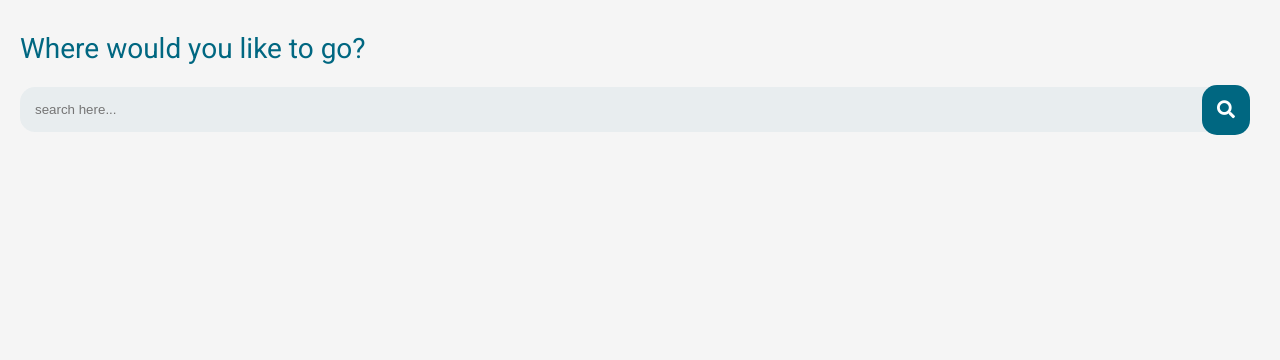
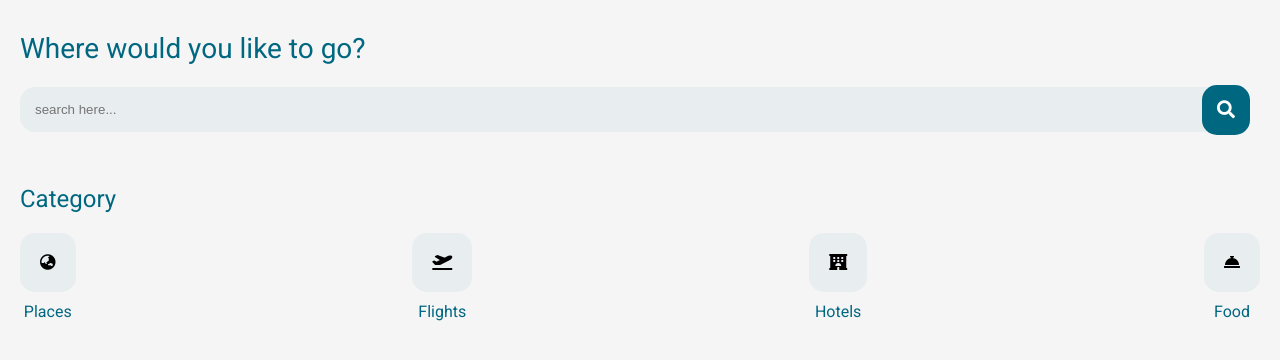
Before and after one commit to mohsenrs/deltaban, a plain HTML site: page index.html in a window 1280 px wide. Shown: the part 124-484 px from the top of the page. Drawn offline with Linux system fonts and the light colour scheme.

Commit message:
category section

```diff
--- a/css/style.css
+++ b/css/style.css
@@ -57,7 +57,6 @@ body {
   border-radius: 15px;
   position: relative;
   left: -10px;
-
 }
 .search__btn i {
   text-align: center;
@@ -65,3 +64,38 @@ body {
   font-size: 18px;
 }
 /* end search css */
+
+/* start category css */
+.category {
+  margin: 50px 20px 30px;
+}
+.category__heading {
+  font-size: 24px;
+  color: var(--primary);
+  margin-bottom: 20px;
+  font-weight: 400;
+}
+.category__items {
+  display: flex;
+  align-items: center;
+  justify-content: space-between;
+}
+.category__item {
+  display: flex;
+  flex-direction: column;
+  align-items: center;
+}
+.category__item p {
+  color: var(--primary);
+  font: 14px;
+}
+.category__icon__holder {
+  background-color: var(--secondary);
+  padding: 20px;
+  border-radius: 15px;
+  margin-bottom: 10px;
+}
+.category__icon__holder:hover {
+  background-color: var(--primary);
+}
+/* end category css */
--- a/index.html
+++ b/index.html
@@ -34,6 +34,42 @@
     </form>
   </section>
 
+  <section class="category">
+    <h4 class="category__heading">Category</h4>
+    <div class="category__items">
+      <div class="category__item">
+        <div class="category__icon__holder">
+          <i class="fas fa-globe-asia"></i>
+        </div>
+        <p>Places</p>
+      </div>
+      <div class="category__item">
+        <div class="category__icon__holder">
+          <i class="fas fa-plane-departure"></i>
+        </div>
+        <p>Flights</p>
+      </div>
+      <div class="category__item">
+        <div class="category__icon__holder">
+          <i class="fas fa-hotel"></i>
+        </div>
+        <p>Hotels</p>
+      </div>
+      <div class="category__item">
+        <div class="category__icon__holder">
+          <i class="fas fa-concierge-bell"></i>
+        </div>
+        <p>Food</p>
+      </div>
+    </div>
+  </section>
+
+  <section>
+
+  </section>
+
+  <nav class="navbar"></nav>
+
 </body>
 
 </html>
```
